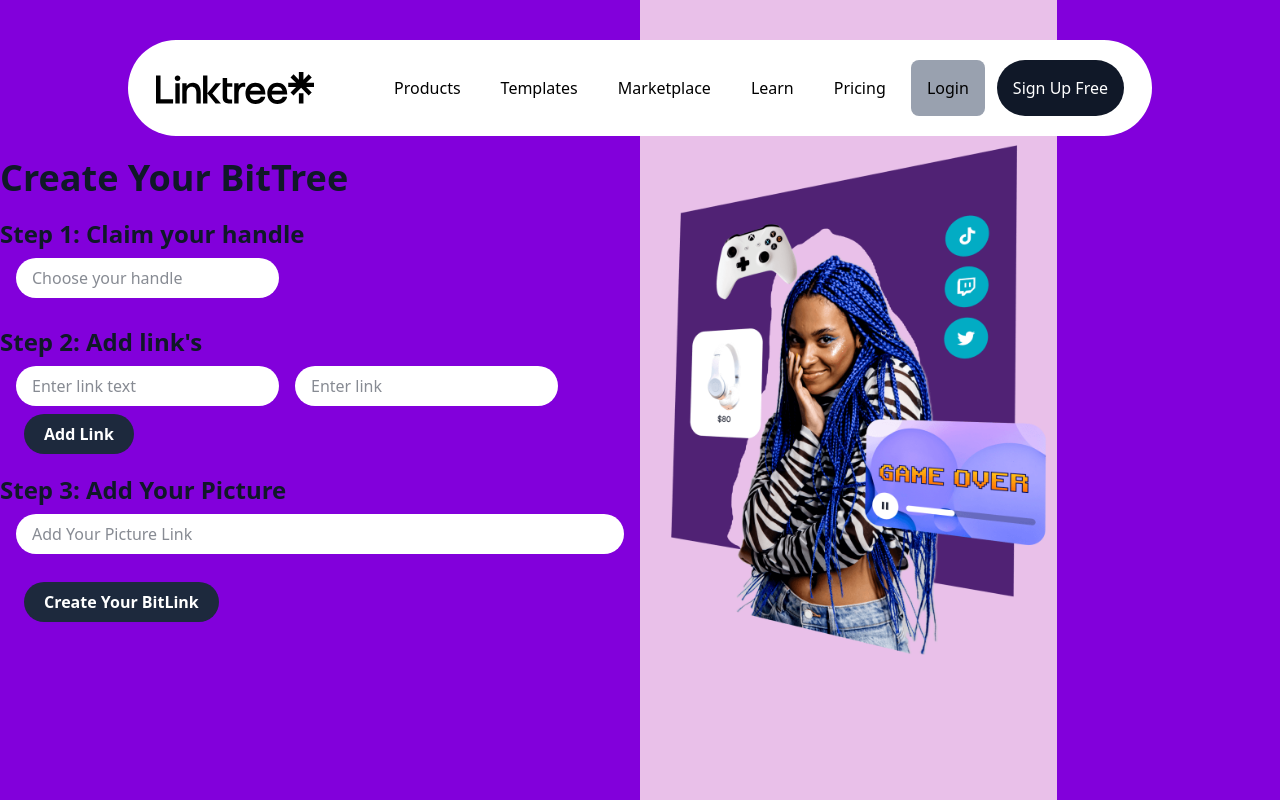
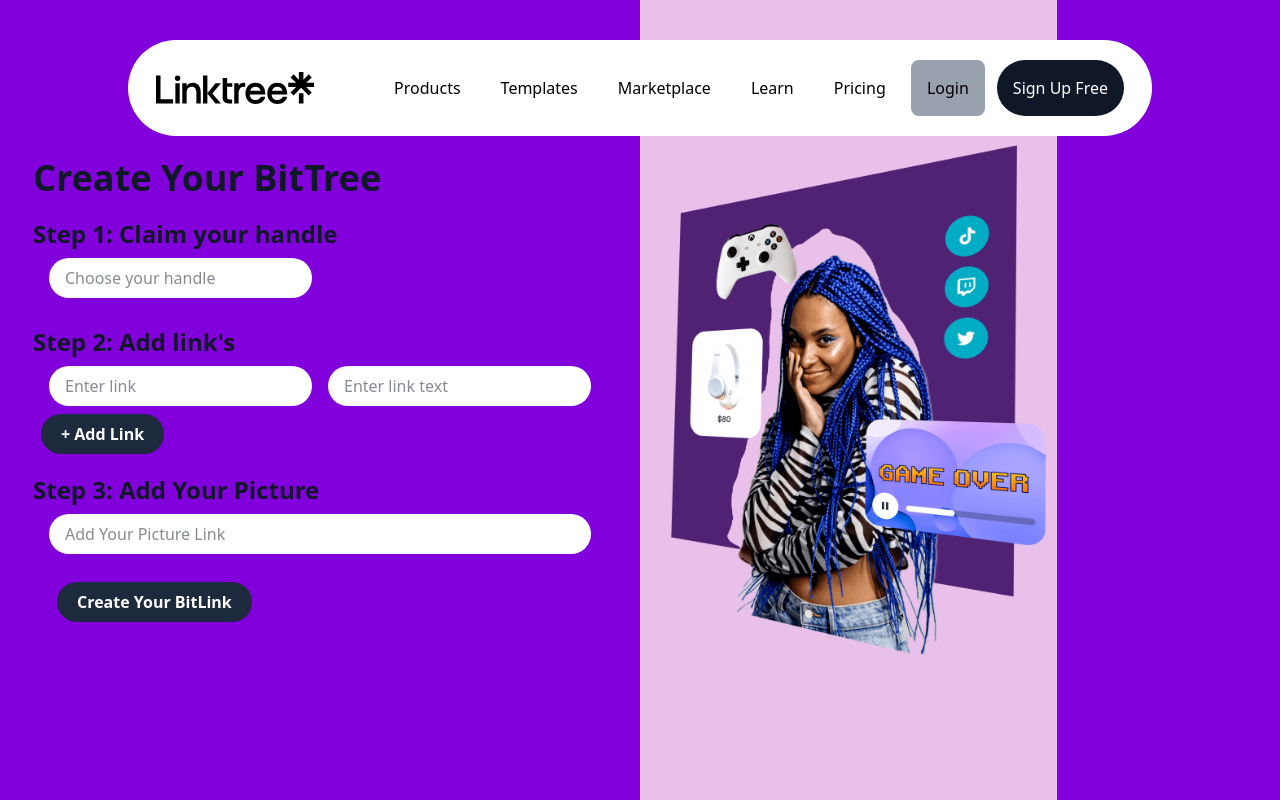
Before and after one commit to Alfaz-2000/Link-tree-clone, a Next.js app: page /generate in a window 1280 px wide. Built offline with nearby package versions, Linux system fonts and the light colour scheme.

Commit message:
Changed single social media link to dynamic links

```diff
--- a/app/api/add/route.js
+++ b/app/api/add/route.js
@@ -7,5 +7,5 @@
     const collection = db.collection("links")
 
     const result = await collection.insertOne(body)
-  return Response.json({ success:true, error:false, message: 'added', result:'result' })
+  return Response.json({ success:true, error:false, message: 'Successfuly created your BitTree!', result:'result' })
 }
--- a/app/generate/page.js
+++ b/app/generate/page.js
@@ -4,20 +4,43 @@
 import { ToastContainer, toast } from 'react-toastify';
 
 const Generate = () => {
-    const [link, setlink] = useState("")
-    const [linktext, setLinktext] = useState("")
+    // const [link, setlink] = useState("")
+    // const [linktext, setLinktext] = useState("")
+    const [links, setLinks] = useState([{link:"",linktext:""}])
     const [handle, sethandle] = useState("")
     const [pic, setpic] = useState("")
 
-    const addLink = async (text, link, handle) => {
+    const handleChange = (index, link, linktext)=>{
+        setLinks((initialLinks)=>{
+           return initialLinks.map((item, i)=>{
+                if(i==index){
+                    return {link,linktext}
+                }
+                else{
+                    return item
+                }
+            })
+
+
+        })
+
+        }
+
+    const addLink = () =>{
+        setLinks(links.concat([{link:"",linktext:""}]))
+    }
+
+    const submitLinks = async (text, link, handle) => {
         const myHeaders = new Headers();
         myHeaders.append("Content-Type", "application/json");
 
         const raw = JSON.stringify({
-            "link": link,
-            "link-text": text,
-            "handle": handle
+            "links": links,
+            "handle": handle,
+            "pic": pic,
         });
+
+        console.log(raw)
 
         const requestOptions = {
             method: "POST",
@@ -30,8 +53,6 @@
         const result = await r.json()
         toast(result.message)
         // bleow code helps to clear filds of form after submitting
-        setlink("")
-        setLinktext("")
     }
 
     return (
@@ -50,17 +71,20 @@
                     </div>
                     <div className="item">
                         <h2 className='font-semibold text-2xl'>Step 2: Add link's</h2>
-                        <div className="mx-4">
-                            <input value={link || ""} onChange={e=>{setlink(e.target.value)}} className='px-4 py-2 my-2 mr-4 focus:outline-purple-950 rounded-full bg-white' type="text" placeholder='Enter link text' />
-                            <input value={linktext || ""} onChange={e=>{setLinktext(e.target.value)}} className='px-4 py-2 my-2 focus:outline-purple-950 rounded-full bg-white' type="text" placeholder='Enter link' />
-                            <button onClick={()=>{addLink(linktext,link,handle)}} className=' p-5 py-2 mx-2 bg-slate-800 text-white font-bold rounded-3xl'>Add Link</button>
+                        {links && links.map((item, index)=>{
+                            return <div key={index} className="mx-4">
+                            <input value={item.link || ""} onChange={e=>{handleChange(index, e.target.value, item.linktext)}} className='px-4 py-2 my-2 mr-4 focus:outline-purple-950 rounded-full bg-white' type="text" placeholder='Enter link' />
+                            <input value={item.linktext || ""} onChange={e=>{handleChange(index, item.link, e.target.value )}} className='px-4 py-2 my-2 focus:outline-purple-950 rounded-full bg-white' type="text" placeholder='Enter link text' />
                         </div>
+                        })}
+                        <button onClick={()=>addLink()} className=' p-5 py-2 mx-2 bg-slate-800 text-white font-bold rounded-3xl'> + Add Link</button>
+
                     </div>
                     <div className="item">
                         <h2 className='font-semibold text-2xl'>Step 3: Add Your Picture</h2>
                         <div className="mx-4 flex flex-col">
                             <input value={pic || ""} onChange={e=>{setpic(e.target.value)}} className='px-4 py-2 my-2 focus:outline-purple-950 rounded-full bg-white' type="text" placeholder='Add Your Picture Link' />
-                            <button className=' p-5 py-2 mx-2 my-5 w-fit bg-slate-800 text-white font-bold rounded-3xl'>Create Your BitLink</button>
+                            <button onClick={()=>{submitLinks()}} className=' p-5 py-2 mx-2 my-5 w-fit bg-slate-800 text-white font-bold rounded-3xl'>Create Your BitLink</button>
                         </div>
                     </div>
                 </div>
```
